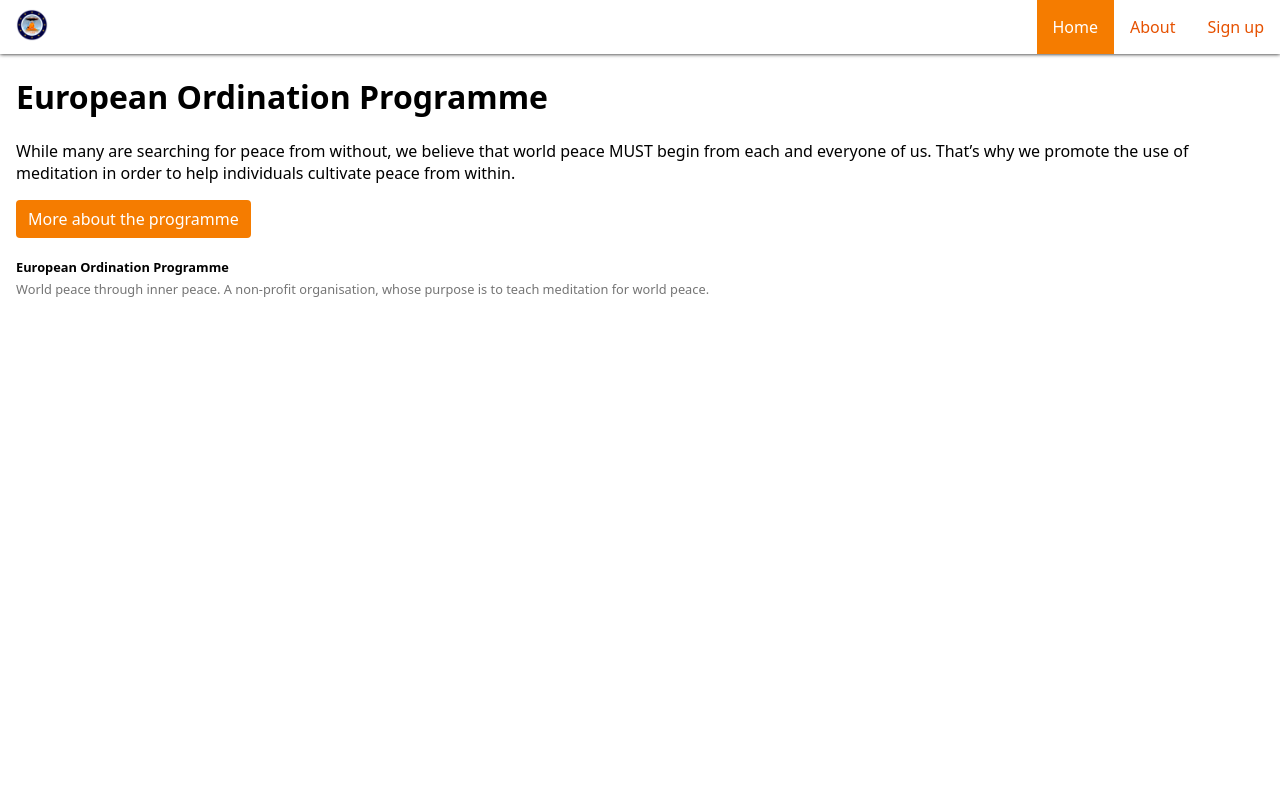
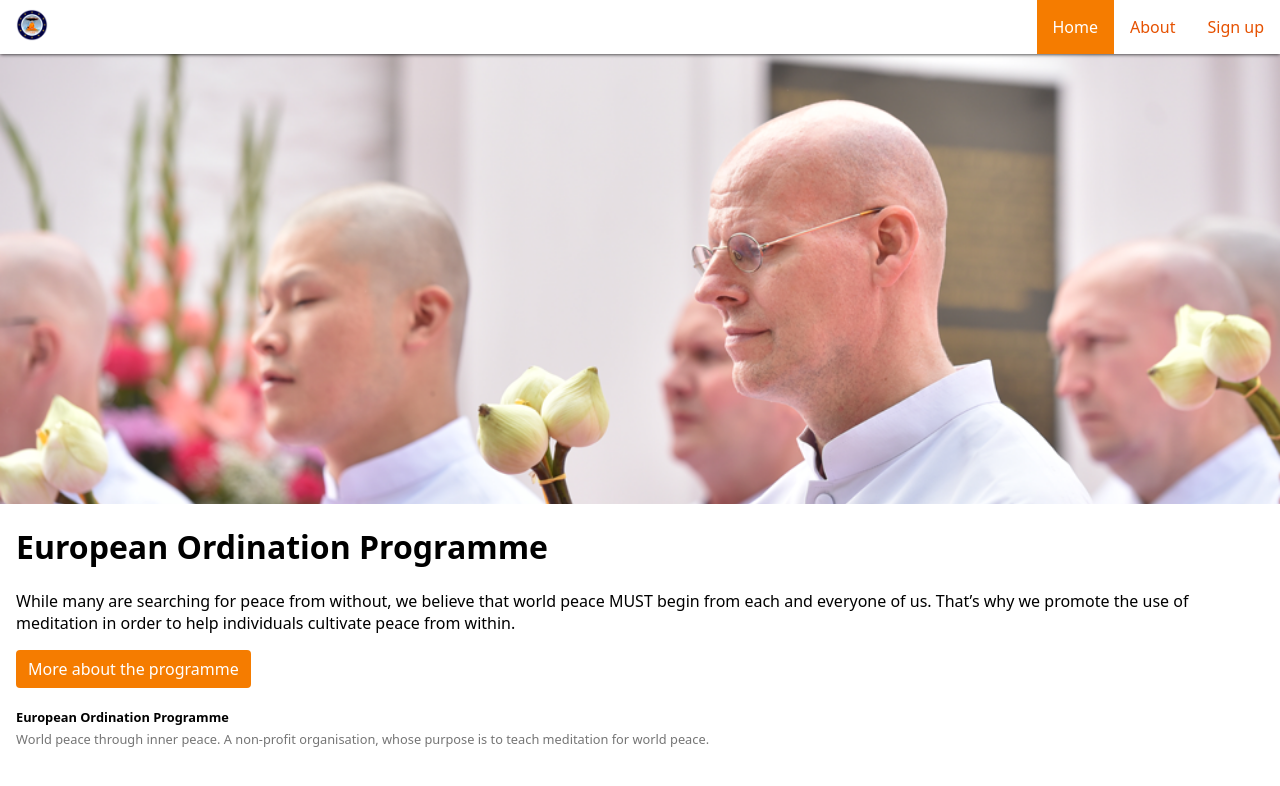
Before and after one commit to spicalous/eop-website, a Jekyll site: the page built from index.html, in a window 1280 px wide. Shown: the top 786 px of the page. Built offline with Jekyll 4.4.1, drawn with Linux system fonts in a browser that asks for light colours.

Commit message:
added banner image

```diff
--- /dev/null
+++ b/_scss/components/_img.scss
@@ -0,0 +1,16 @@
+.banner-container {
+  margin-left: -$gutter-width;
+  margin-right: -$gutter-width;
+  overflow: hidden;
+  max-height: 450px;
+
+  img {
+    min-height: 100%;
+    width: 100%;
+  }
+}
+
+.img-fluid {
+  max-width: 100%;
+  height: auto;
+}
--- a/_scss/includes/_nav.scss
+++ b/_scss/includes/_nav.scss
@@ -5,6 +5,7 @@
   list-style: none;
   padding-left: 0;
   margin: 0;
+  position: relative;
 
   box-shadow: 0px 0px 4px 0px;
   border-bottom: 1px;
--- a/index.html
+++ b/index.html
@@ -2,6 +2,11 @@
 title: European Ordination Programme
 layout: base
 ---
+<div class="row">
+  <div class="banner-container">
+    <img class="img-fluid" src="assets/images/index-banner.png" />
+  </div>
+</div>
 <div class="row">
   <h1>European Ordination Programme</h1>
 </div>
--- a/main.scss
+++ b/main.scss
@@ -6,6 +6,7 @@
 @import "variables/layout";
 
 @import "components/button";
+@import "components/img";
 
 @import "includes/footer";
 @import "includes/nav";
```
Also changed, not shown: assets/images/index-banner.png (added).
